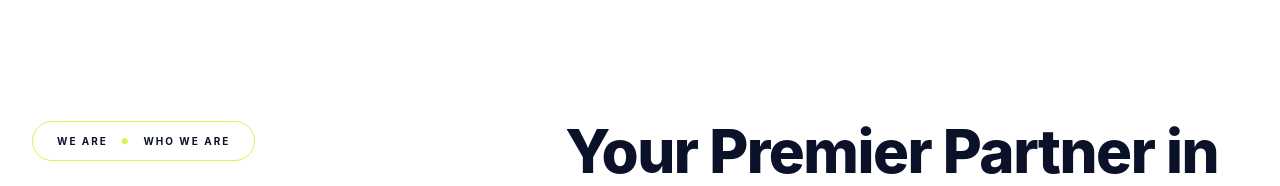
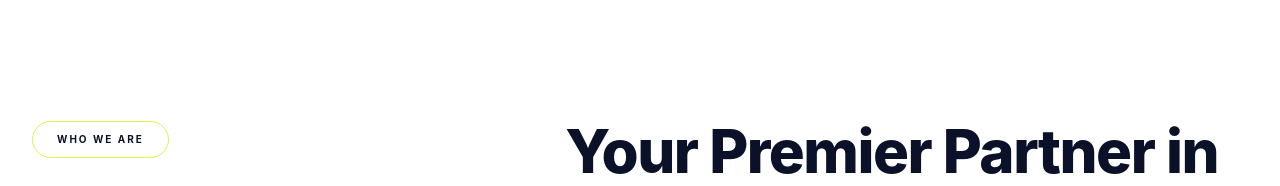
Before and after one commit to godivatech/truewaves_associates_website, a React (Vite) app: page / in a window 1280 px wide. Shown: the part 940-1126 px from the top of the page. Built offline with nearby package versions, Linux system fonts and the light colour scheme.

Commit message:
UI and content change

```diff
--- a/src/sections/AboutFullPage.tsx
+++ b/src/sections/AboutFullPage.tsx
@@ -194,7 +194,7 @@ export default function AboutSection() {
                 viewport={{ once: true }}
                 className="inline-flex items-center gap-2 px-4 py-2 border border-dark/20 rounded-full text-xs font-medium tracking-wider text-dark mb-6"
               >
-                WE ARE <span className="text-accent">-</span> WHO WE ARE
+                WHO WE ARE
               </motion.span>
               <motion.h2
                 initial={{ opacity: 0, y: 30 }}
--- a/src/sections/AboutSection.tsx
+++ b/src/sections/AboutSection.tsx
@@ -59,7 +59,7 @@ export default function AboutSection() {
                             transition={{ duration: 0.5 }}
                         >
                             <span className="inline-flex items-center gap-3 px-6 py-2.5 border border-[#daf552] rounded-full text-[10px] font-bold tracking-[0.2em] text-dark uppercase">
-                                WE ARE <span className="text-[#daf552] text-xl leading-none mt-[-2px]">•</span> WHO WE ARE
+                                WHO WE ARE
                             </span>
                         </motion.div>
                     </div>
--- a/src/sections/ServicesFullPage.tsx
+++ b/src/sections/ServicesFullPage.tsx
@@ -1,5 +1,5 @@
 import { motion } from 'framer-motion';
-import { ArrowUpRight } from 'lucide-react';
+import { ClipboardList, PencilRuler, HardHat, Tractor, Building2, Key, ArrowUpRight } from 'lucide-react';
 
 // ─── Data ─────────────────────────────────────────────────────────────────────
 
@@ -41,6 +41,61 @@ const services = [
     image: '/images/svc-6.jpg',
   },
 ];
+
+/*
+const processSteps = [
+  {
+    id: 1,
+    title: 'PRE-PLANNING & FEASIBILITY',
+    icon: ClipboardList,
+    points: ['Identifying client needs and budget', 'Site selection and feasibility studies', 'Preliminary cost estimates', 'Getting necessary legal clearances'],
+    x: 250,
+    y: 80
+  },
+  {
+    id: 2,
+    title: 'DESIGN DEVELOPMENT',
+    icon: PencilRuler,
+    points: ['Concept design creation', 'Detailed architectural drawings', 'Structural & MEP Design', 'Client approvals and revisions'],
+    x: 750,
+    y: 80
+  },
+  {
+    id: 3,
+    title: 'PRE-CONSTRUCTION',
+    icon: HardHat,
+    points: ['Finalizing construction documents', 'Getting permits & statutory approvals', 'Preparing tender & bidding process', 'Selecting contractors & suppliers'],
+    x: 750,
+    y: 450
+  },
+  {
+    id: 4,
+    title: 'SITE PREPARATION',
+    icon: Tractor,
+    points: ['Land clearing & levelling', 'Temporary utilities & site office setup', 'Soil testing & excavation', 'Foundation work begins'],
+    x: 250,
+    y: 450
+  },
+  {
+    id: 5,
+    title: 'MAIN CONSTRUCTION',
+    icon: Building2,
+    points: ['Structural framework construction', 'Brickwork, roofing, plastering', 'Electrical, plumbing & HVAC installation', 'Interior & exterior finishes'],
+    x: 250,
+    y: 820
+  },
+  {
+    id: 6,
+    title: 'POST-CONSTRUCTION & HANDOVER',
+    icon: Key,
+    points: ['Final inspections & snag rectification', 'Client walkthrough & approvals', 'Official handover with completion certificate', 'Maintenance guidance & support'],
+    x: 750,
+    y: 820
+  },
+];
+
+const processStepsMobile = [...processSteps].sort((a, b) => a.id - b.id);
+*/
 
 // ─── Component ────────────────────────────────────────────────────────────────
 
@@ -126,13 +181,13 @@ export default function ServicesSection() {
                 transition={{ duration: 0.6, delay: 0.1 }}
                 className="text-4xl lg:text-5xl font-bold text-navy leading-tight"
               >
-                Discover our Design to Development Process
+                Comprehensive Solutions for Every Stage
               </motion.h2>
             </div>
           </div>
 
-          {/* Services Grid */}
-          <div className="grid grid-cols-1 md:grid-cols-2 lg:grid-cols-3 gap-6">
+          {/* Services Grid (Visible) */}
+          <div className="grid grid-cols-1 md:grid-cols-2 lg:grid-cols-3 gap-6 mb-32">
             {services.map((service, index) => (
               <motion.div
                 key={service.title}
@@ -168,8 +223,150 @@ export default function ServicesSection() {
             ))}
           </div>
 
+          {/* ────── PROCESS TIMELINE SECTION (Commented Out for Future Use) ────── */}
+          {/*
+          <div className="mb-16 text-center">
+            <motion.h2
+              initial={{ opacity: 0, y: 20 }}
+              whileInView={{ opacity: 1, y: 0 }}
+              viewport={{ once: true }}
+              className="text-4xl font-bold text-navy mb-4"
+            >
+              Our Construction Process
+            </motion.h2>
+            <p className="text-muted-foreground max-w-2xl mx-auto">
+              We follow a structured roadmap to ensure excellence and precision in every project we undertake.
+            </p>
+          </div>
+
+          <div className="hidden lg:block relative w-full max-w-[1000px] mx-auto h-[1250px] mt-10">
+            <div className="absolute inset-0 pointer-events-none">
+              <svg viewBox="0 0 1000 1200" className="w-full h-full" preserveAspectRatio="none">
+                <path
+                  d="M 50 80 H 950 V 450 H 50 V 820 H 950"
+                  fill="none"
+                  stroke="#2b2b2b"
+                  strokeWidth="50"
+                  strokeLinecap="square"
+                  strokeLinejoin="miter"
+                />
+
+                <path
+                  d="M 50 60 H 970 V 470 H 30 V 840 H 950"
+                  fill="none"
+                  stroke="white"
+                  strokeWidth="1.5"
+                  strokeDasharray="14 10"
+                  opacity="1"
+                  strokeLinecap="square"
+                  strokeLinejoin="miter"
+                />
+
+                <path
+                  d="M 50 80 H 950 V 450 H 50 V 820 H 950"
+                  fill="none"
+                  stroke="white"
+                  strokeWidth="2"
+                  strokeDasharray="24 16"
+                  opacity="0.8"
+                  strokeLinecap="square"
+                  strokeLinejoin="miter"
+                />
+
+                <path
+                  d="M 50 100 H 930 V 430 H 70 V 800 H 950"
+                  fill="none"
+                  stroke="white"
+                  strokeWidth="1.5"
+                  strokeDasharray="14 10"
+                  opacity="1"
+                  strokeLinecap="square"
+                  strokeLinejoin="miter"
+                />
+              </svg>
+            </div>
+
+            {processSteps.map((step, index) => {
+              return (
+                <motion.div
+                  key={step.id}
+                  initial={{ opacity: 0, y: 50 }}
+                  whileInView={{ opacity: 1, y: 0 }}
+                  viewport={{ once: true }}
+                  transition={{ duration: 0.7, delay: index * 0.12 }}
+                  className="absolute z-20 flex flex-col items-center"
+                  style={{
+                    left: `${(step.x / 1000) * 100}%`,
+                    top: `${(step.y / 1200) * 100}%`,
+                  }}
+                >
+                  <div className="absolute top-0 left-0 w-12 h-12 -mx-6 -my-6 rounded-full bg-accent border-4 border-white shadow-xl flex items-center justify-center text-white font-black text-[22px] z-30">
+                    {step.id}
+                  </div>
+
+                  <div className="absolute top-[32px] left-1/2 -translate-x-1/2 w-[340px] flex flex-col items-center text-center z-10">
+                    <h3 className="text-[17px] font-extrabold text-accent tracking-wide mb-6 uppercase">
+                      {step.title}
+                    </h3>
+                    <div className="flex justify-center mb-6">
+                       <step.icon className="w-[80px] h-[80px] text-black opacity-90 transition-transform duration-300 hover:scale-105" strokeWidth={0.8} />
+                    </div>
+                    <ul className="space-y-1.5 px-4 text-center pb-8">
+                      {step.points.map((point, i) => (
+                        <li key={i} className="text-[14px] text-dark font-medium leading-snug">
+                          {point}
+                        </li>
+                      ))}
+                    </ul>
+                  </div>
+                </motion.div>
+              );
+            })}
+          </div>
+
+          <div className="lg:hidden relative mt-10">
+            <div className="absolute top-0 bottom-0 left-6 w-8 bg-[#2b2b2b] rounded-full overflow-hidden">
+               <div className="w-full h-full border-x-2 border-dashed border-white/20" />
+               <div className="absolute left-1/2 -translate-x-1/2 top-0 bottom-0 border-l-[1.5px] border-dashed border-white/80" />
+            </div>
+
+            <div className="flex flex-col space-y-16 relative z-10 py-10">
+              {processStepsMobile.map((step, index) => (
+                <motion.div
+                  key={step.id}
+                  initial={{ opacity: 0, x: -30 }}
+                  whileInView={{ opacity: 1, x: 0 }}
+                  viewport={{ once: true }}
+                  transition={{ duration: 0.5, delay: index * 0.1 }}
+                  className="flex items-start pl-3"
+                >
+                  <div className="flex-shrink-0 w-8 h-8 rounded-full bg-accent border-2 border-white shadow-md flex items-center justify-center text-white font-bold text-sm relative z-20 mt-1">
+                    {step.id}
+                  </div>
+
+                  <div className="flex-grow pl-8 pr-4">
+                    <h3 className="text-[15px] font-black text-accent tracking-widest mb-3 uppercase">
+                      {step.title}
+                    </h3>
+                    <div className="mb-4">
+                      <step.icon className="w-12 h-12 text-black" strokeWidth={1} />
+                    </div>
+                    <ul className="space-y-1.5">
+                      {step.points.map((pt, i) => (
+                        <li key={i} className="text-[13.5px] text-dark/80 font-medium leading-relaxed">
+                          {pt}
+                        </li>
+                      ))}
+                    </ul>
+                  </div>
+                </motion.div>
+              ))}
+            </div>
+          </div>
+          */}
+
         </div>
       </div>
-    </section >
+    </section>
   );
 }
```
